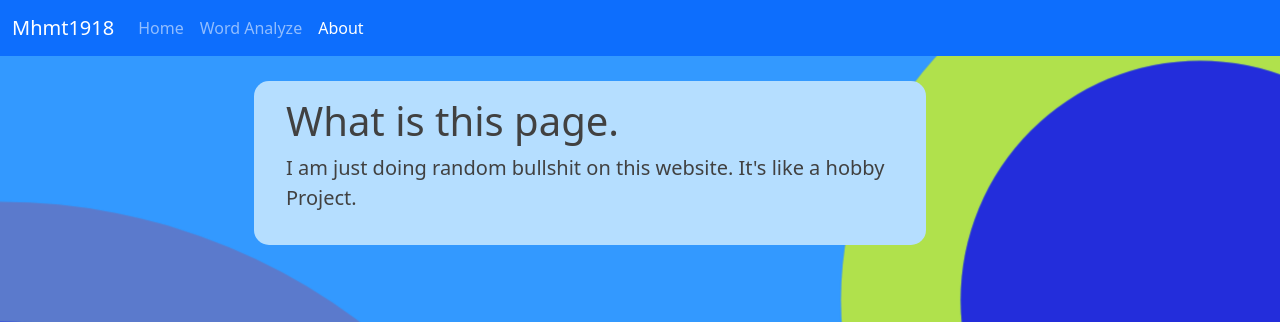
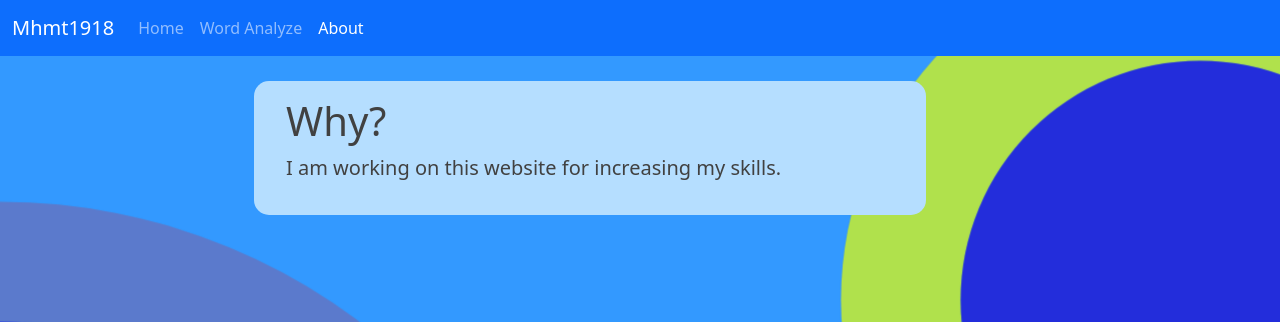
Before and after one commit to memo1918/Mhmt1918Website, a Flask app: page /about in a window 1280 px wide; the page is wider, and only the part inside the window is pictured. Shown: the top 322 px of that part. Run offline with Flask 2, Linux system fonts and the light colour scheme.

Commit message:
Update about.html

```diff
--- a/templates/about.html
+++ b/templates/about.html
@@ -27,10 +27,9 @@
 <div class="cover-container d-flex w-100 h-100 p-3 mx-auto flex-column">
 
     <main class="px-3">
-      <h1>What is this page.</h1>
+      <h1>Why?</h1>
       <p class="lead">
-          I am just doing random bullshit on this website.
-          It's like a hobby Project.
+          I am working on this website for increasing my skills.
       </p>
     </main>
 
```
